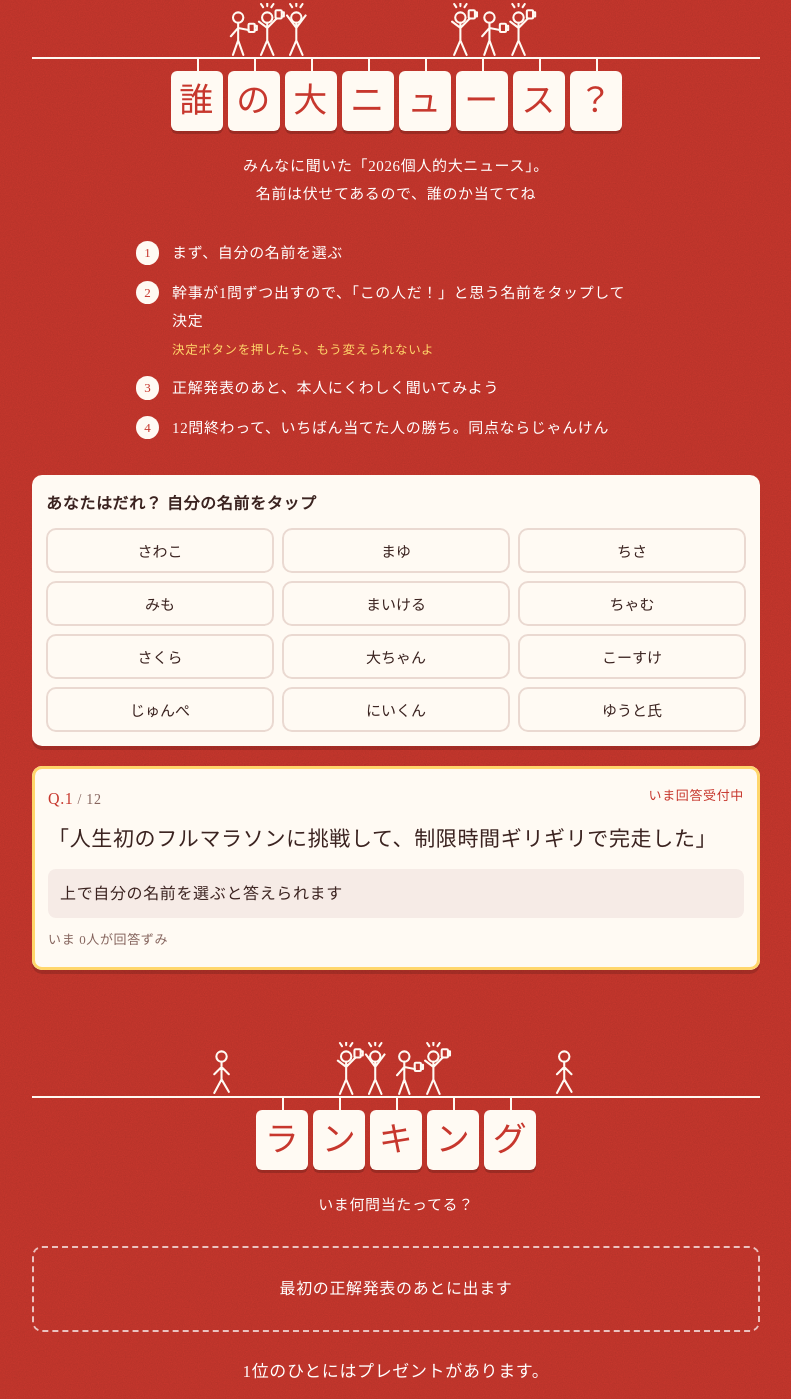
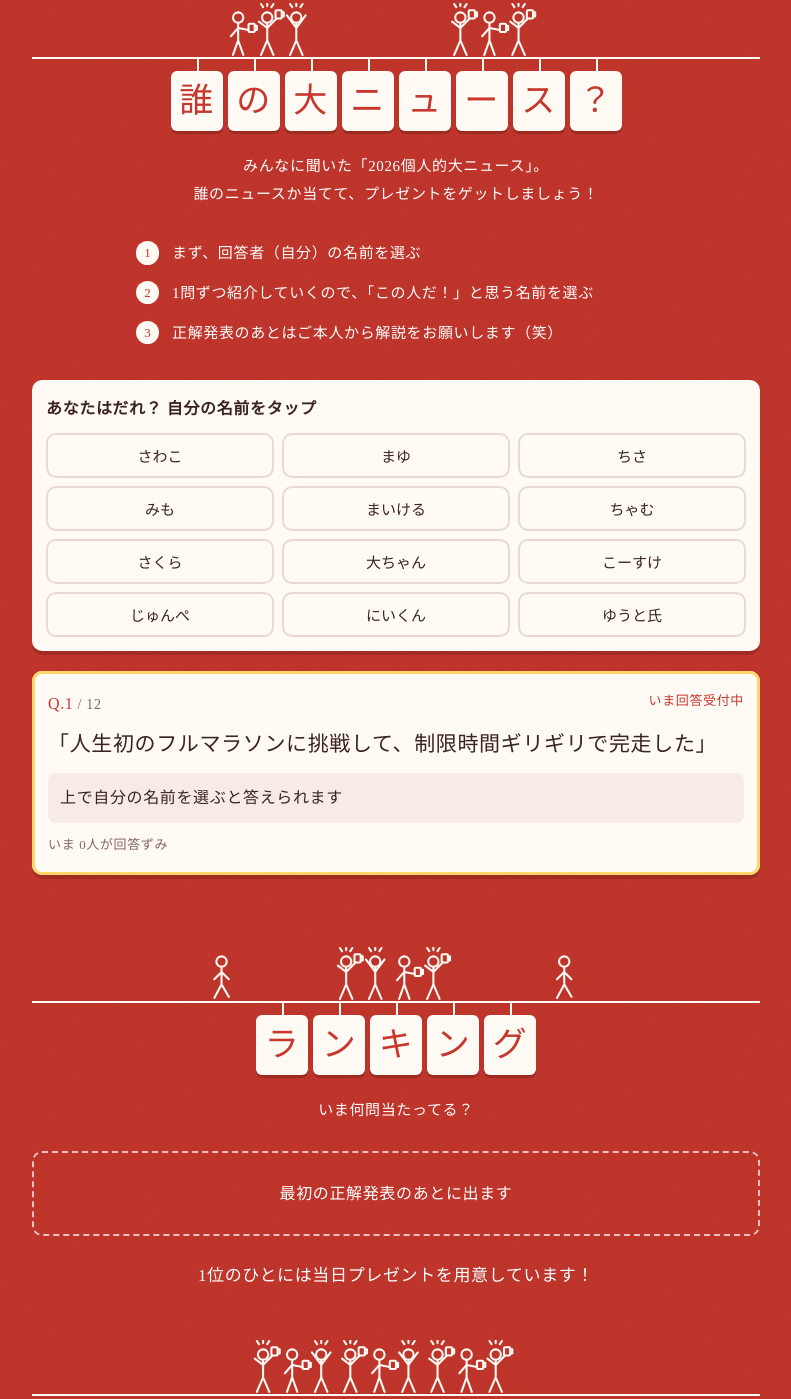
Before and after one commit to sakurabloomyou/Sunplaza-supermarket, a plain HTML site: page bonenkai2026/index.html in a window 1280 px wide. Shown: the part 1979-3378 px from the top of the page, without its empty margins (244-1035 px from the left). Drawn offline with Linux system fonts and the light colour scheme; a web font is replaced by a local one.

Commit message:
Update quiz intro, rules and prize wording
Co-Authored-By: Claude Opus 5.5 <noreply@anthropic.com>
Claude-Session: https://claude.ai/code/session_018ZJwZKsz6jpVydR1pVijYJ

```diff
--- a/bonenkai2026/index.html
+++ b/bonenkai2026/index.html
@@ -231,12 +231,11 @@ footer .ground{margin-bottom:18px}
 <section id="quiz"><div class="wrap">
   <div class="ground" data-ground="3"></div>
   <h2 class="tiles" data-t="誰の大ニュース？"></h2>
-  <p class="lead">みんなに聞いた「2026個人的大ニュース」。<br>名前は伏せてあるので、誰のか当ててね</p>
+  <p class="lead">みんなに聞いた「2026個人的大ニュース」。<br>誰のニュースか当てて、プレゼントをゲットしましょう！</p>
   <ol class="rules">
-    <li>まず、自分の名前を選ぶ</li>
-    <li>幹事が1問ずつ出すので、「この人だ！」と思う名前をタップして決定<br><small>決定ボタンを押したら、もう変えられないよ</small></li>
-    <li>正解発表のあと、本人にくわしく聞いてみよう</li>
-    <li>12問終わって、いちばん当てた人の勝ち。同点ならじゃんけん</li>
+    <li>まず、回答者（自分）の名前を選ぶ</li>
+    <li>1問ずつ紹介していくので、「この人だ！」と思う名前を選ぶ</li>
+    <li>正解発表のあとはご本人から解説をお願いします（笑）</li>
   </ol>
   <div class="who" id="who"></div>
   <div id="qlist"><div class="empty">読み込み中…</div></div>
@@ -249,7 +248,7 @@ footer .ground{margin-bottom:18px}
   <p class="lead">いま何問当たってる？</p>
   <div id="rankBox"><div class="empty">最初の正解発表のあとに出ます</div></div>
   <div class="prize">
-    <p>1位のひとにはプレゼントがあります。</p>
+    <p>1位のひとには当日プレゼントを用意しています！</p>
   </div>
 </div></section>
 </main>
```
